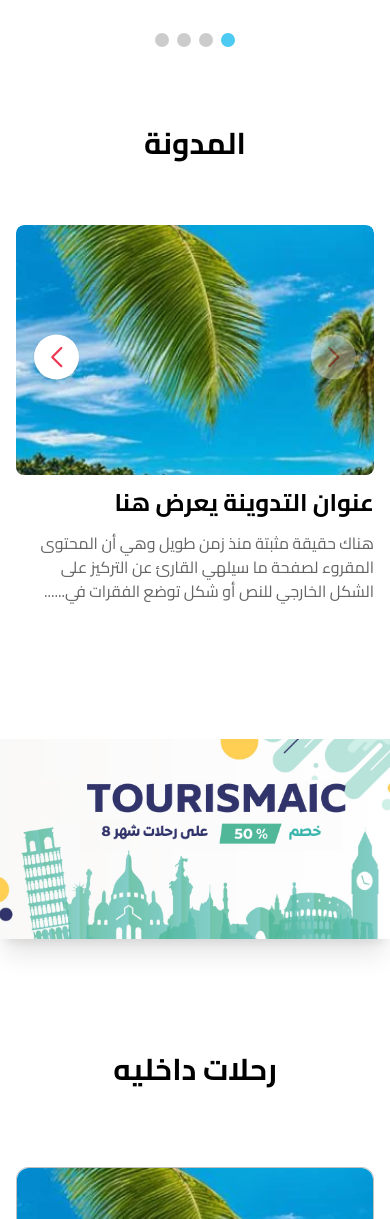
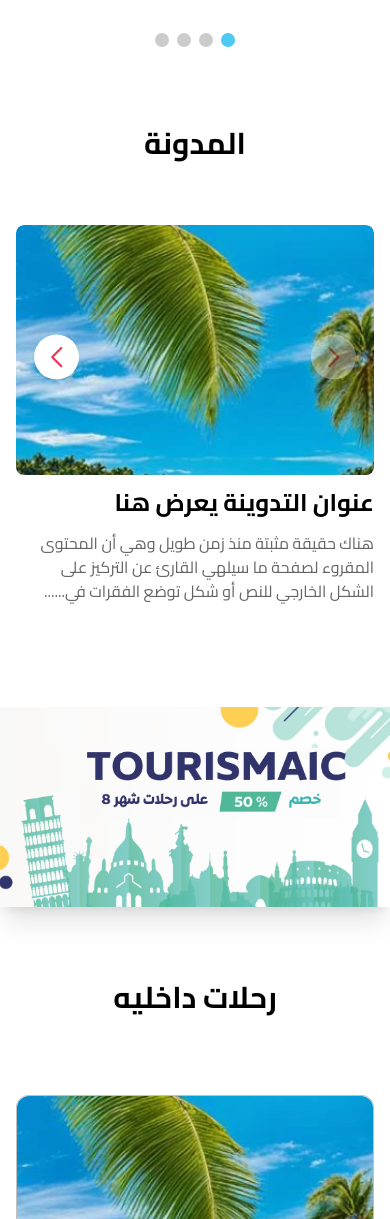
Before and after one commit to YoussefMohammed93/Tourisim---JS, a plain HTML site: page index.html in a window 390 px wide. Shown: the part 1860-3079 px from the top of the page. Drawn offline with nearby package versions, Linux system fonts and the light colour scheme.

Commit message:
changes number 2 done

```diff
--- a/index.html
+++ b/index.html
@@ -211,7 +211,7 @@
       </section>
       <!-- Blog section -->
       <section class="blog-section">
-        <div class="container mx-auto px-4 md:px-2 lg:px-10 xl:px-16 pb-16">
+        <div class="container mx-auto px-4 md:px-2 lg:px-10 xl:px-16 pb-8 md:pb-16">
           <h2
             class="text-3xl font-bold text-black text-center mb-16 md:text-start"
           >
@@ -438,7 +438,7 @@
       <!-- Banner Section -->
       <section class="banner-section">
         <div
-          class="container mx-auto sm:px-4 md:px-4 lg:px-10 xl:px-16 pb-20 md:pt-12 md:pb-16"
+          class="container mx-auto sm:px-4 md:px-4 lg:px-10 xl:px-16 pb-10 md:pt-12 md:pb-16"
         >
           <img
             src="./assets/images/banner.png"
```
